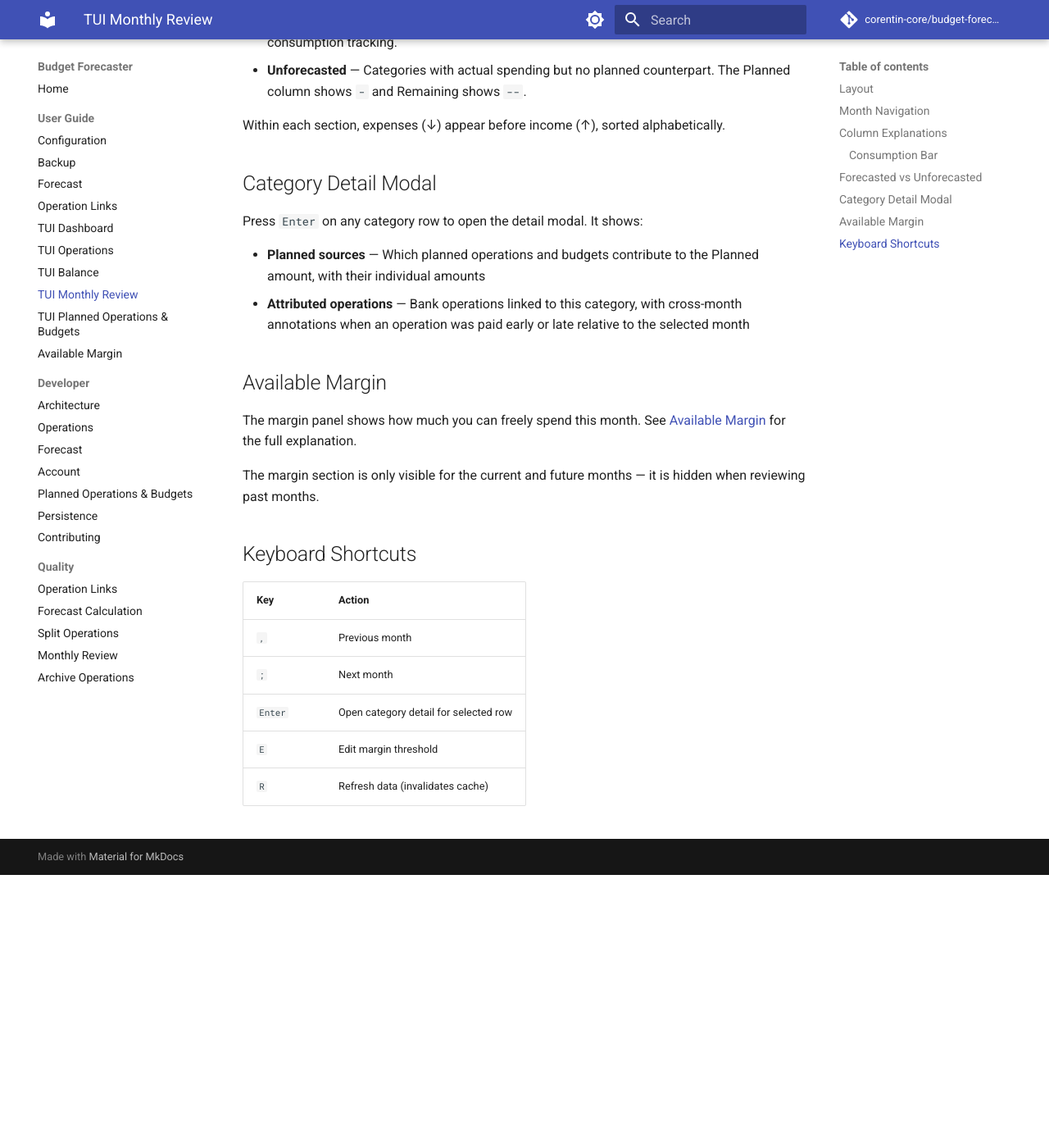
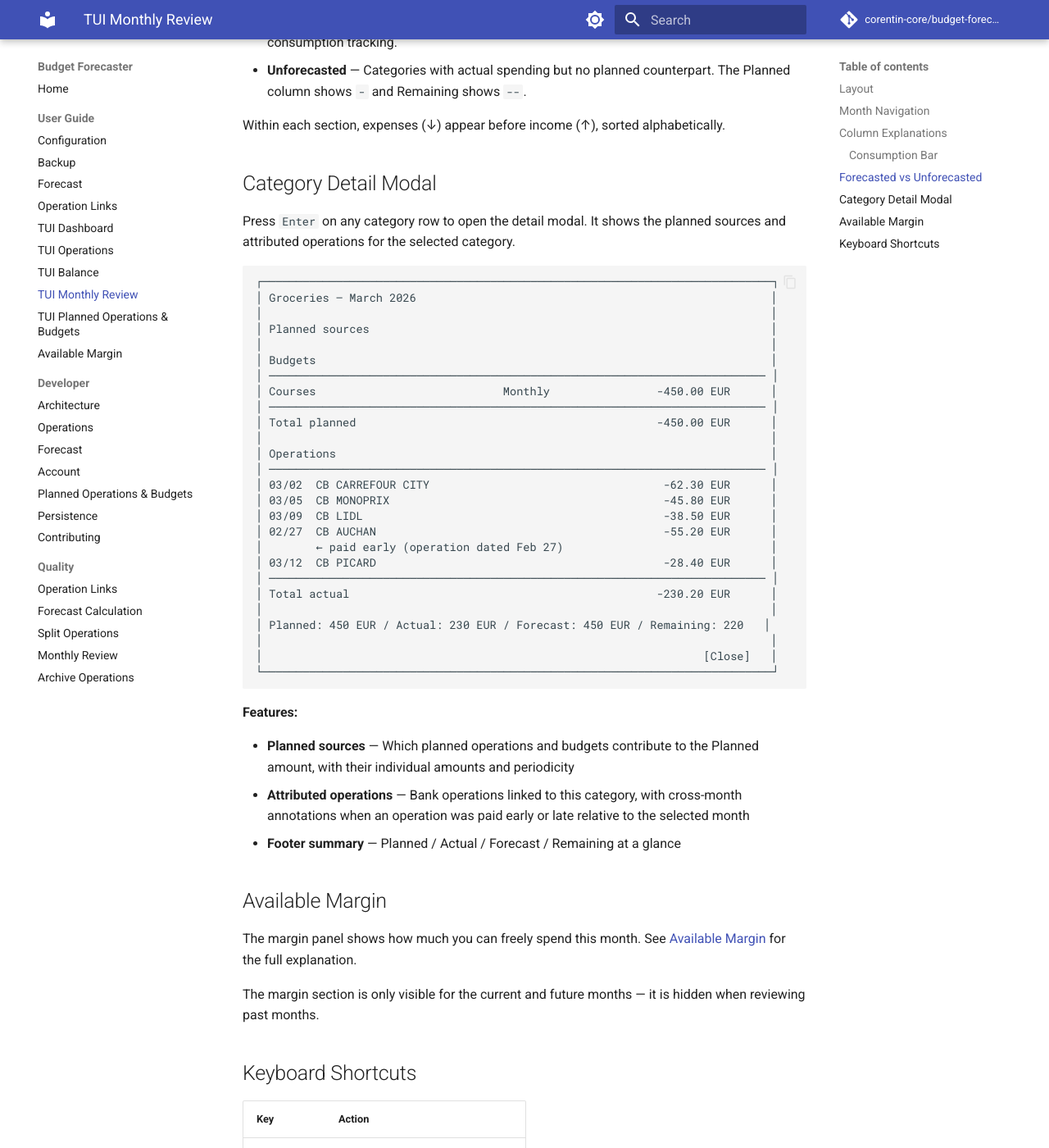
Before and after one commit to corentin-core/budget-forecaster, an MkDocs documentation site: the page built from docs/user/tui-review.md, in a window 1280 px wide and 1400 px high, scrolled down 1765 px. Shown: the whole window at 82% size. Built offline with MkDocs 1.6.1 and Material for MkDocs 9.7.7, drawn with Linux system fonts in a browser that asks for light colours; comment, search, counter and statistics services are not loaded; before the commit the page ends 2832 px from its top, so only the background shows below that; some of the changed text lies outside the part shown.

Commit message:
fix: address PR #257 review comments
- Add 3 quality scenarios: late payment, planned op priority, unlinked budget
- Fix ASCII art alignment in tui-balance.md and tui-review.md
- Add category detail modal mockup in tui-review.md
- Translate demo generator descriptions to English

````diff
--- a/docs/user/tui-review.md
+++ b/docs/user/tui-review.md
@@ -9,26 +9,26 @@
 and available margin panel on the right.
 
 ```
-┌──────────────────────────────────────────────────────────────────────────────────┐
-│                        ◀  March 2026  ▶                                         │
-├──────────────────────────────────────────────────┬───────────────────────────────┤
-│ Category          Planned  Actual  Forecast  Rem.│ Available margin: 1,240 €     │
-├──────────────────────────────────────────────────┤ Minimum threshold: 500 €      │
-│ Forecasted                                       │                               │
-│ ↓ Rent              950     952     952    -2    │ Balance at Mar 1: 2,800 €     │
-│ ↓ Groceries         450     280     450   170    │ Lowest balance: 1,740 €       │
-│ ↓ Electricity        75      72      72     3    │   (Mar 29, 2026)              │
-│ ↓ Entertainment     120      45     120    75    │                               │
-│ ↓ Spotify            11      11      11     0    │ = the most you can spend      │
-│ ↑ Salary           3200    3200    3200     0    │   freely without going below  │
-│                                                  │   500 €                       │
-│ Unforecasted                                     │                               │
-│ ↓ Uncategorized       -      25      25    --    │                     [Edit]    │
-│                                                  │                               │
-│ TOTAL             -1606   -1385   -1606  -221    │                               │
-├──────────────────────────────────────────────────┴───────────────────────────────┤
-│                                                                                  │
-└──────────────────────────────────────────────────────────────────────────────────┘
+┌──────────────────────────────────────────────────────────────────────────────┐
+│                           ◀  March 2026  ▶                                   │
+├─────────────────────────────────────────────┬────────────────────────────────┤
+│ Category        Planned Actual Forecast Rem.│ Available margin: 1,240 EUR    │
+├─────────────────────────────────────────────┤ Minimum threshold:   500 EUR   │
+│ Forecasted                                  │                                │
+│ ↓ Rent            950    952    952     -2  │ Balance at Mar 1: 2,800 EUR    │
+│ ↓ Groceries       450    280    450    170  │ Lowest balance:   1,740 EUR    │
+│ ↓ Electricity      75     72     72      3  │   (Mar 29, 2026)               │
+│ ↓ Entertainment   120     45    120     75  │                                │
+│ ↓ Spotify          11     11     11      0  │ = the most you can spend       │
+│ ↑ Salary         3200   3200   3200      0  │   freely without going below   │
+│                                             │   500 EUR                      │
+│ Unforecasted                                │                                │
+│ ↓ Uncategorized     -     25     25     --  │                        [Edit]  │
+│                                             │                                │
+│ TOTAL           -1606  -1385  -1606   -221  │                                │
+├─────────────────────────────────────────────┴────────────────────────────────┤
+│  , Previous   ; Next   Enter Detail   E Threshold   R Refresh                │
+└──────────────────────────────────────────────────────────────────────────────┘
 ```
 
 ## Month Navigation
@@ -72,12 +72,45 @@
 
 ## Category Detail Modal
 
-Press `Enter` on any category row to open the detail modal. It shows:
+Press `Enter` on any category row to open the detail modal. It shows the planned sources
+and attributed operations for the selected category.
+
+```
+┌────────────────────────────────────────────────────────────────────────────┐
+│ Groceries — March 2026                                                     │
+│                                                                            │
+│ Planned sources                                                            │
+│                                                                            │
+│ Budgets                                                                    │
+│ ────────────────────────────────────────────────────────────────────────── │
+│ Courses                            Monthly                -450.00 EUR      │
+│ ────────────────────────────────────────────────────────────────────────── │
+│ Total planned                                             -450.00 EUR      │
+│                                                                            │
+│ Operations                                                                 │
+│ ────────────────────────────────────────────────────────────────────────── │
+│ 03/02  CB CARREFOUR CITY                                   -62.30 EUR      │
+│ 03/05  CB MONOPRIX                                         -45.80 EUR      │
+│ 03/09  CB LIDL                                             -38.50 EUR      │
+│ 02/27  CB AUCHAN                                           -55.20 EUR      │
+│        ← paid early (operation dated Feb 27)                               │
+│ 03/12  CB PICARD                                           -28.40 EUR      │
+│ ────────────────────────────────────────────────────────────────────────── │
+│ Total actual                                              -230.20 EUR      │
+│                                                                            │
+│ Planned: 450 EUR / Actual: 230 EUR / Forecast: 450 EUR / Remaining: 220   │
+│                                                                            │
+│                                                                  [Close]   │
+└────────────────────────────────────────────────────────────────────────────┘
+```
+
+**Features:**
 
 - **Planned sources** — Which planned operations and budgets contribute to the Planned
-  amount, with their individual amounts
+  amount, with their individual amounts and periodicity
 - **Attributed operations** — Bank operations linked to this category, with cross-month
   annotations when an operation was paid early or late relative to the selected month
+- **Footer summary** — Planned / Actual / Forecast / Remaining at a glance
 
 ## Available Margin
 
````
Also changed, not shown: docs/quality/monthly-review.md (+30 -1 lines), docs/user/tui-balance.md (+15 -15 lines), 1 other file.
